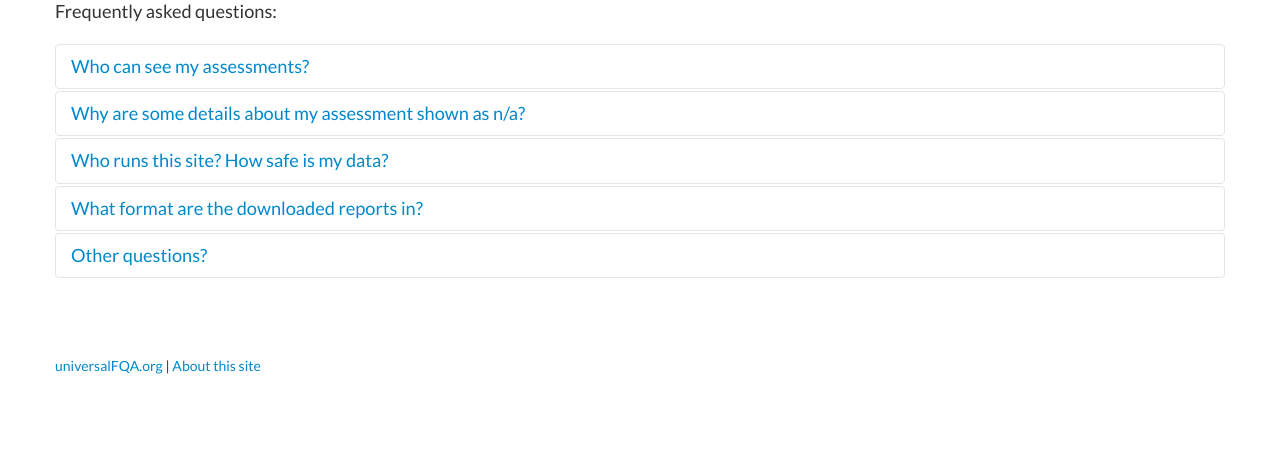
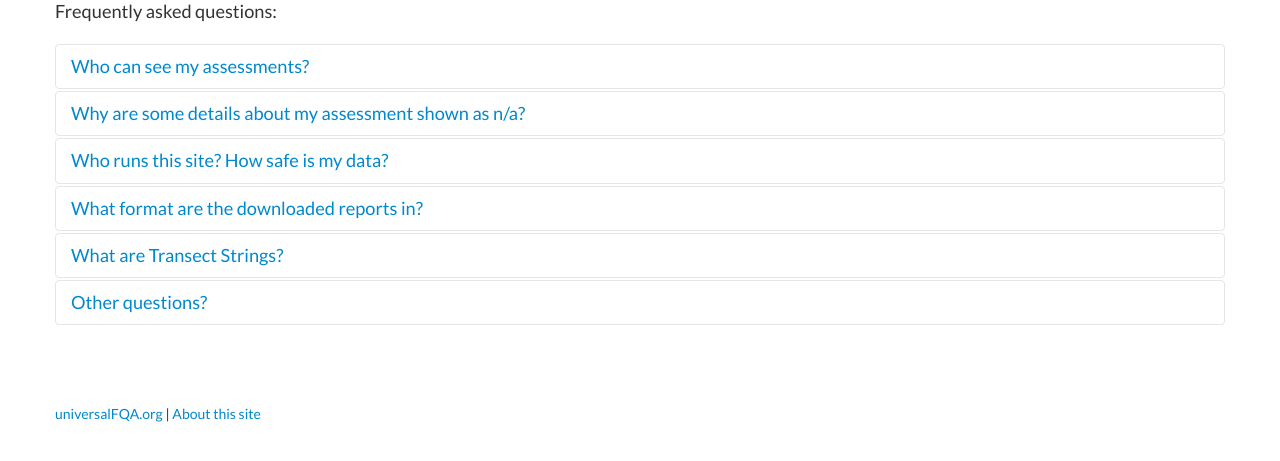
Before and after one commit to wf8/universalFQA, a PHP site: template views/faq.php in a window 1280 px wide. Shown: the part 283-744 px from the top of the page. Run offline with PHP 8.4, Linux system fonts and the light colour scheme; the template is opened without the code that fills it, so the values that code supplies are empty.

Commit message:
added to freq asked questions

```diff
--- a/views/faq.php
+++ b/views/faq.php
@@ -74,6 +74,18 @@
 						</div>
 						<div class="accordion-group">
 							<div class="accordion-heading">
+								<a class="accordion-toggle" data-toggle="collapse" data-parent="#accordion40" href="#collapseFour0">
+									What are Transect Strings?
+								</a>
+							</div>
+							<div id="collapseFour0" class="accordion-body collapse">
+								<div class="accordion-inner">
+								Transect Strings are specially formatted files used to export transect data from the original FQA software developed in the 1990's. If users have any of these files they can import them into the Universal FQA Calculator when creating a transect assessment.
+								</div>
+							</div>
+						</div>
+						<div class="accordion-group">
+							<div class="accordion-heading">
 								<a class="accordion-toggle" data-toggle="collapse" data-parent="#accordion5" href="#collapse5">
 									Other questions?
 								</a>
```
